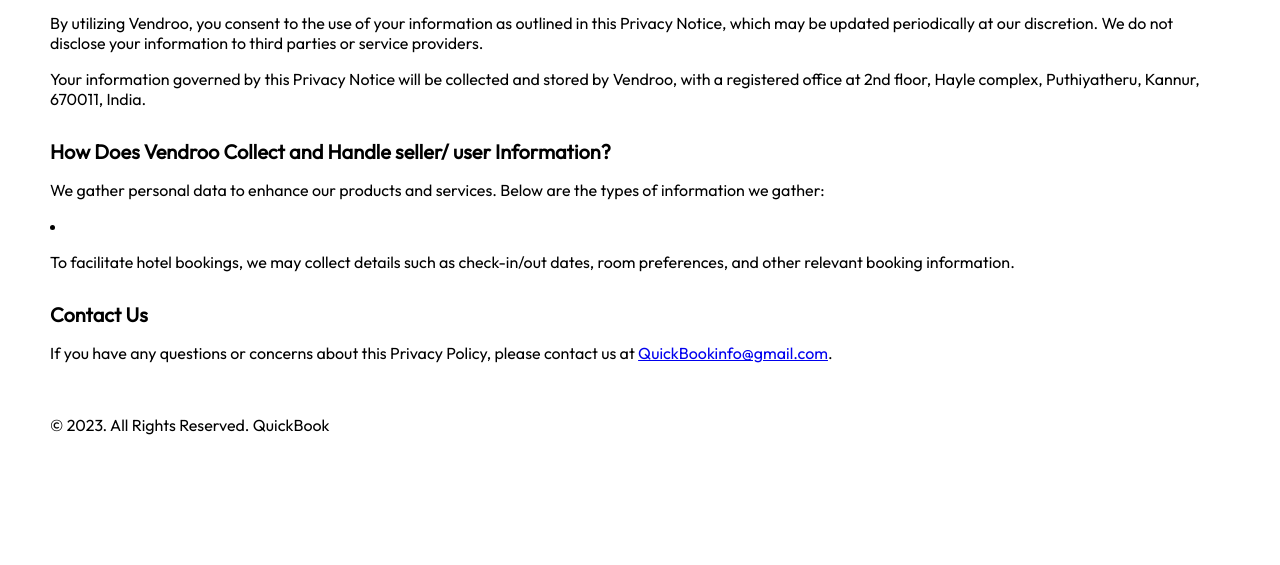
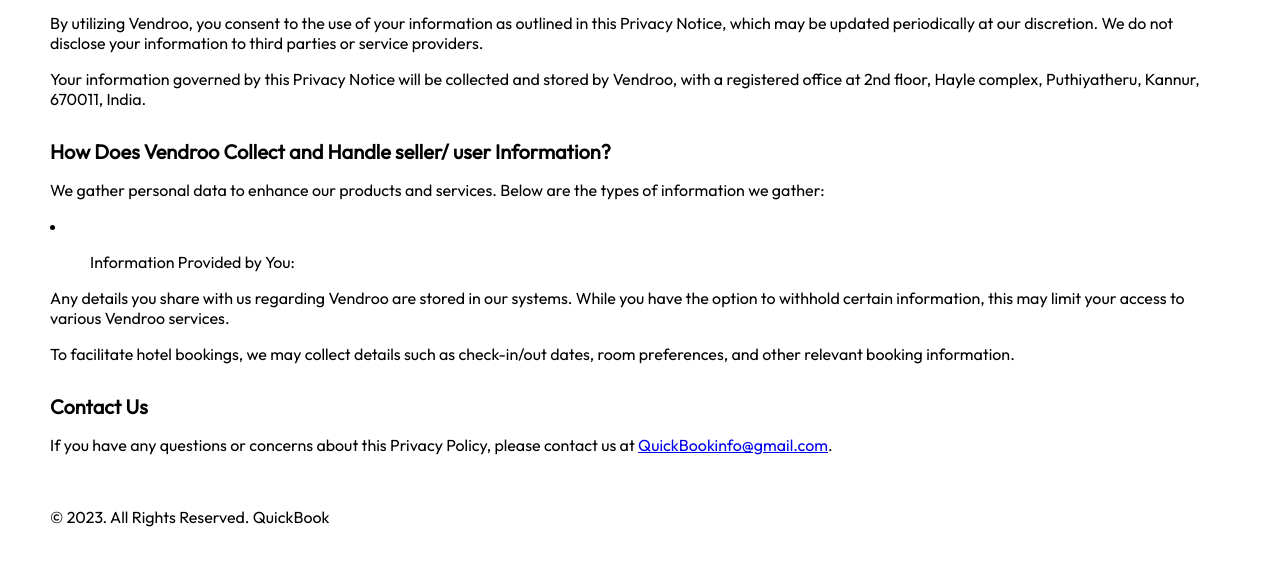
Before and after one commit to vendroo/vendroo.github.io, a plain HTML site: page index.html in a window 1280 px wide. Shown: the part 359-924 px from the top of the page. Before the commit the page ends 860 px from the top, so only its background shows below. Drawn offline with Linux system fonts and the light colour scheme.

Commit message:
change again

```diff
--- a/index.html
+++ b/index.html
@@ -33,7 +33,11 @@
     <p>We gather personal data to enhance our products and services. Below are the types of information we gather:
     </p>
     <li>
-      <ul></ul>
+      <ul>Information Provided by You:
+      </ul>
+      <p>Any details you share with us regarding Vendroo are stored in our systems. While you have the option to
+        withhold certain information, this may limit your access to various Vendroo services.
+      </p>
     </li>
     <p>To facilitate hotel bookings, we may collect details such as check-in/out dates, room preferences, and other
       relevant booking information.</p>
```
